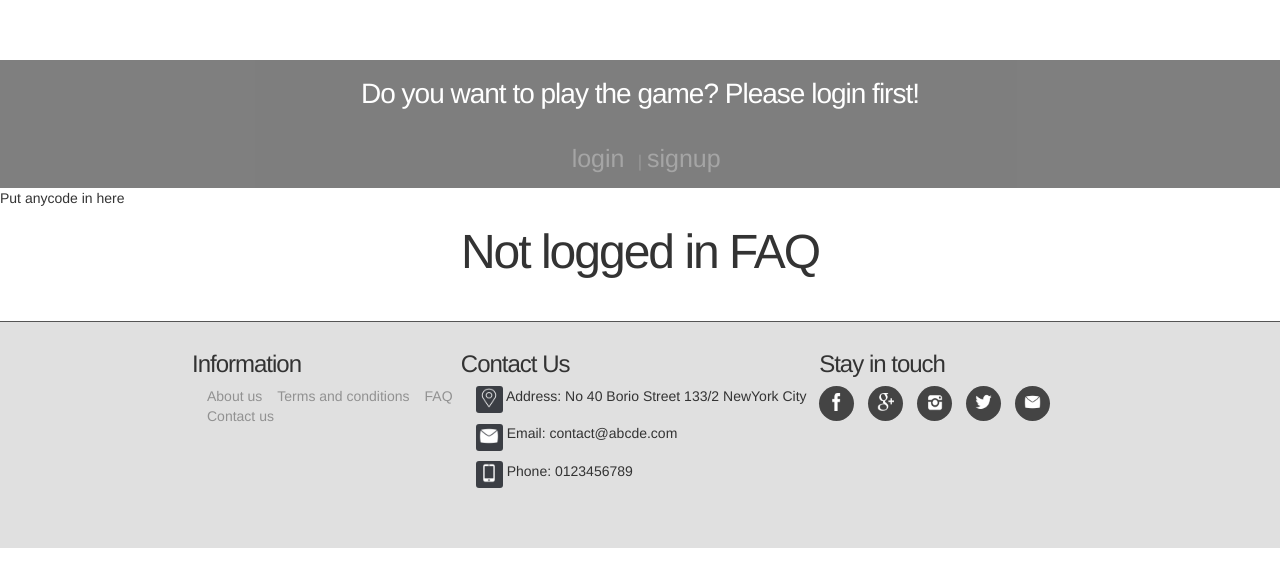
After one commit to dayantat/SIT302project, a Django app: template django-env/SIT302/templates/faq.html in a window 1280 px wide. The commit adds this page. Shown: the top 587 px of the page. Run offline with Django 3.2, Linux system fonts and the light colour scheme; the template is opened without the code that fills it, so the values that code supplies are empty; parts of the project's set-up code (start-up, migrations or seed data) failed here and were passed over; some libraries are stand-ins or nearby versions.

Commit message:
FAQ page added

```diff
--- a/django-env/SIT302/SIT302/urls.py
+++ b/django-env/SIT302/SIT302/urls.py
@@ -24,5 +24,6 @@ urlpatterns = [
     path('users/', include('users.urls')),
     path('game/', include('game.urls')),
     path('about/', TemplateView.as_view(template_name='about.html'), name='about'),
+    path('faq/', TemplateView.as_view(template_name='faq.html'), name='faq'),
     path('users/', include('django.contrib.auth.urls')),
 ]
--- a/django-env/SIT302/templates/base.html
+++ b/django-env/SIT302/templates/base.html
@@ -70,9 +70,9 @@
           <div id="footer_left">
             <h2>Information</h2>
             <ul id="footer_left_ul">
-              <li><a href="{% url 'signup' %}">About us</a></li>
+              <li><a href="{% url 'about' %}">About us</a></li>
               <li><a href="{% url 'signup' %}">Terms and conditions</a></li>
-              <li><a href="{% url 'signup' %}">FAQ</a></li>
+              <li><a href="{% url 'faq' %}">FAQ</a></li>
               <li><a href="{% url 'signup' %}">Contact us</a></li>
             </ul>
           </div>
--- /dev/null
+++ b/django-env/SIT302/templates/faq.html
@@ -0,0 +1,21 @@
+<!-- templates/home.html -->
+{% extends 'base.html' %}
+
+{% block title %}FAQ{% endblock %}
+
+{% block content %} <!-- Anything inside blck content can be edited -->
+Put anycode in here
+{% if user.is_authenticated %}
+
+IF the user is logged in enter code here
+  <h1>Hi {{ user.username }}! This is the FAQ for Logged in</h1>
+  Your email is {{ user.email }}  <!-- This is the correct email, and shows access to the database -->
+  and your password is {{ user.password }}  <!-- This is encrypted but shows access to the database -->
+  <p><a href="{% url 'logout' %}">logout</a></p>
+{% else %}
+  <h1>Not logged in FAQ</h1>
+
+{% endif %}
+
+
+{% endblock %}
```
